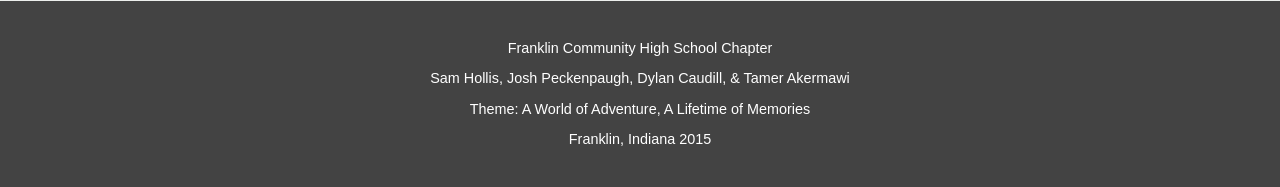
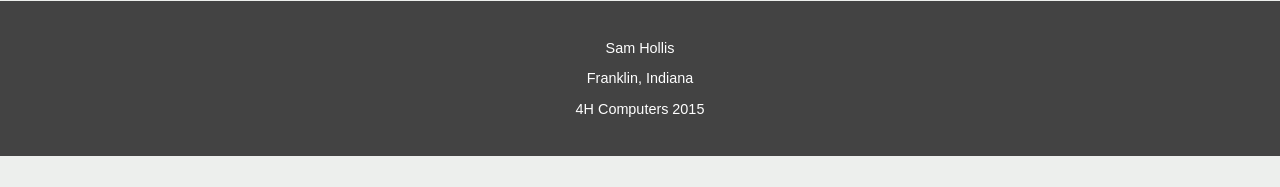
Before and after one commit to hollissam3/Trip-Pilot-Website, a website: page app/london.html in a window 1280 px wide. Shown: the part 1744-1931 px from the top of the page. After the commit the page ends 1900 px from the top, so only its background shows below. Drawn offline with nearby package versions, Linux system fonts and the light colour scheme; files that its build step writes are made by us from their sources.

Commit message:
Updated footer info
4H 2015 update

```diff
--- a/app/london.html
+++ b/app/london.html
@@ -76,10 +76,9 @@
     </main>
 
     <footer>
-      <p>Franklin Community High School Chapter</p>
-      <p>Sam Hollis, Josh Peckenpaugh, Dylan Caudill, &amp; Tamer Akermawi</p>
-      <p>Theme: A World of Adventure, A Lifetime of Memories</p>
-      <p>Franklin, Indiana 2015</p>
+      <p>Sam Hollis</p>
+      <p>Franklin, Indiana</p>
+      <p>4H Computers 2015</p>
     </footer>
   </body>
 </html>
```
Also changed, not shown: app/about.html (+3 -4 lines), app/index.html (+3 -4 lines), app/paris.html (+3 -4 lines), app/sanfrancisco.html (+3 -4 lines).
